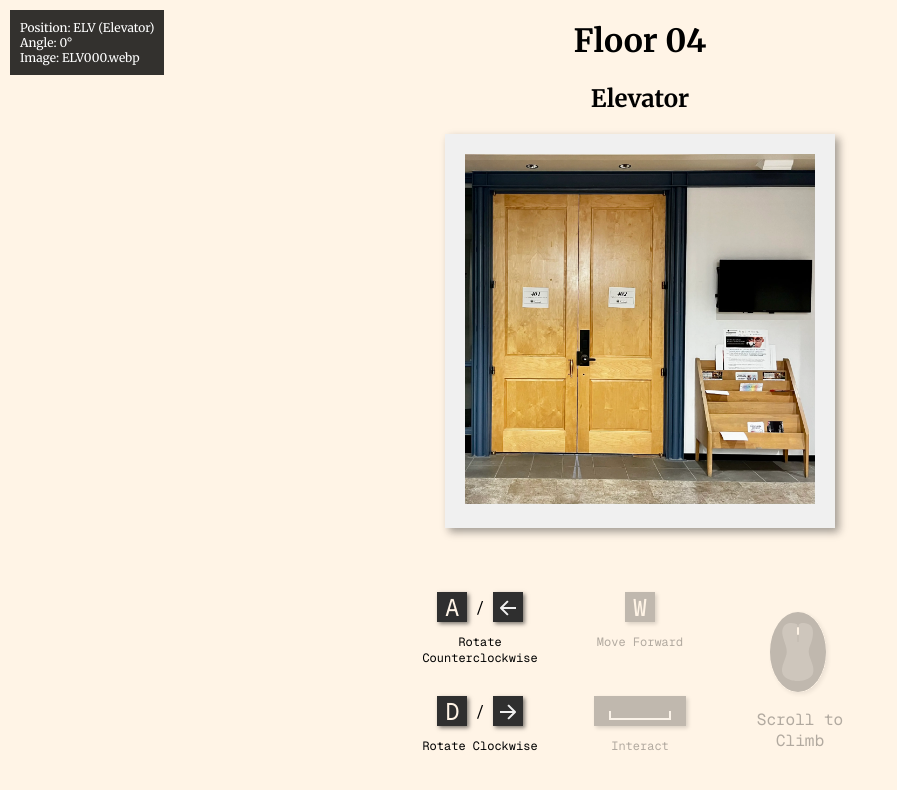
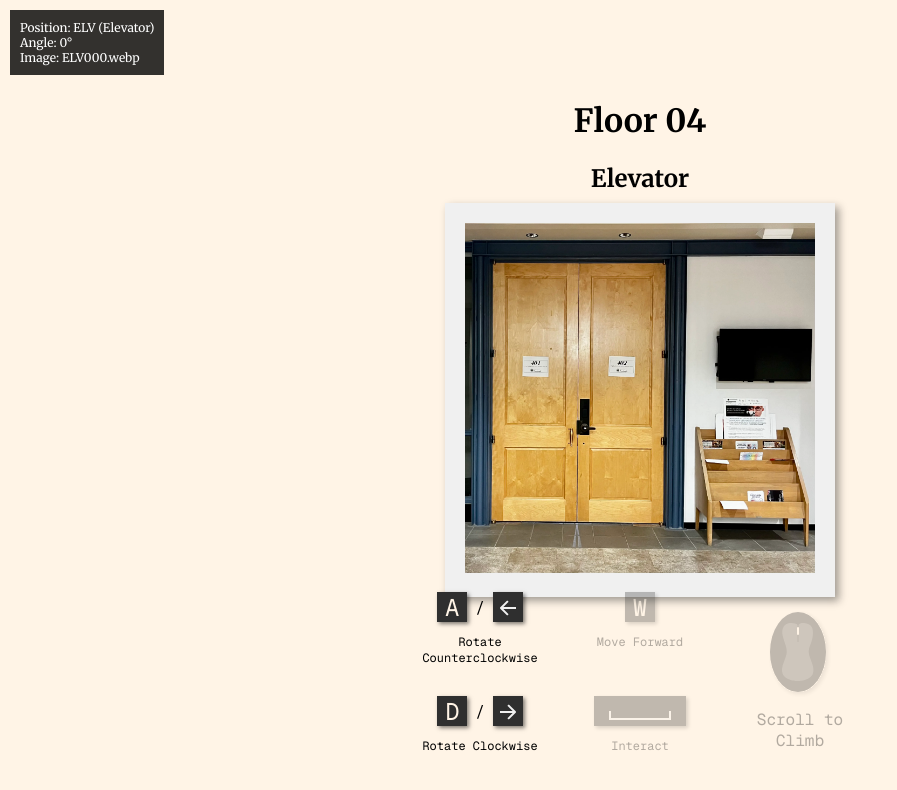
Before and after one commit to peterju00004/climb-up-cathy, a React (Vite) app: page / in a window 1280 px wide. Shown: the top 790 px of the page, without its empty margins (0-897 px from the left). Built offline with nearby package versions, Linux system fonts and the light colour scheme.

Commit message:
Refactor styles for App and main components to improve layout and positioning

```diff
--- a/src/App.module.scss
+++ b/src/App.module.scss
@@ -3,13 +3,17 @@
     display: flex;
     flex-direction: column;
     align-items: center;
+    justify-content: center;
+    height: 100%;
 
     .header {
         text-align: center;
+        position: absolute;
+        top: 10%;
     }
 
     .frame {
-
+        position: relative;
     }
 
     .instructions {
--- a/src/styles/main.scss
+++ b/src/styles/main.scss
@@ -1,8 +1,13 @@
-:root {
+html {
     font-family: $font-merriweather;
 }
 
 body {
     background-color: $color-cathy-0;
     margin: 0 auto;
+    height: 100vh;
 }
+
+#root {
+    height: 100%;
+}
```
